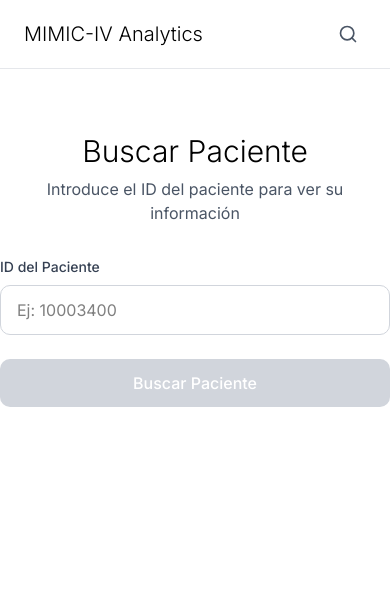
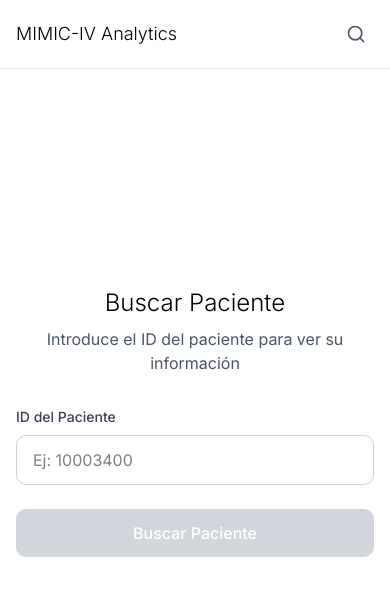
Before and after one commit to Angeloyo/TFG, a Next.js app in the folder frontend/: page /search in a window 390 px wide. Shown: the top 596 px of the page. Built offline with nearby package versions, Linux system fonts and the light colour scheme.

Commit message:
[frontend] responsiveness & layout changes

```diff
--- a/frontend/src/app/page.tsx
+++ b/frontend/src/app/page.tsx
@@ -1,11 +1,11 @@
 export default function Home() {
   return (
-    <div className="h-[calc(100vh-8.6rem)] flex items-center justify-center bg-white ">
-      <div className="text-center">
-        <h1 className="text-4xl md:text-6xl font-light tracking-tight text-black">
+    <div className="min-h-[calc(100vh-8.6rem)] flex items-center justify-center bg-white">
+      <div className="max-w-4xl mx-auto px-4 sm:px-6 lg:px-8 text-center">
+        <h1 className="text-3xl sm:text-4xl lg:text-6xl font-light tracking-tight text-black">
           MIMIC-IV Analytics
         </h1>
-        <p className="mt-4 text-lg text-gray-600 font-light">
+        <p className="mt-4 text-base sm:text-lg text-gray-600 font-light">
           Clinical Data Visualization Platform
         </p>
       </div>
--- a/frontend/src/app/patient/[id]/page.tsx
+++ b/frontend/src/app/patient/[id]/page.tsx
@@ -20,12 +20,11 @@ export default async function PatientPage({ params }: { params: Promise<{ id: st
     const { patient, admissions, total_admissions } = data;
 
     return (
-      <div className="h-[calc(100vh-4.3rem)] bg-white pt-16">
-        <div className="pb-8">
-          <div className="max-w-4xl mx-auto px-8">
+      <div className="min-h-[calc(100vh-5rem)] bg-white py-8">
+        <div className="max-w-4xl mx-auto px-4 sm:px-6 lg:px-8">
           {/* Header */}
           <div className="mb-8">
-              <h1 className="text-3xl font-light text-black mb-2">
+            <h1 className="text-2xl sm:text-3xl font-light text-black mb-2">
               Paciente {patient.subject_id}
             </h1>
             <p className="text-gray-600">
@@ -34,9 +33,9 @@ export default async function PatientPage({ params }: { params: Promise<{ id: st
           </div>
 
           {/* Datos básicos */}
-            <div className="bg-gray-50 p-6 rounded-lg mb-8">
-              <h2 className="text-xl font-medium text-black mb-4">Información básica</h2>
-              <div className="grid grid-cols-2 md:grid-cols-4 gap-4">
+          <div className="bg-gray-50 p-4 sm:p-6 rounded-lg mb-8">
+            <h2 className="text-lg sm:text-xl font-medium text-black mb-4">Información básica</h2>
+            <div className="grid grid-cols-1 sm:grid-cols-2 lg:grid-cols-4 gap-4">
               <div>
                 <p className="text-sm text-gray-600">Género</p>
                 <p className="font-medium">{patient.gender === 'M' ? 'Masculino' : 'Femenino'}</p>
@@ -58,11 +57,11 @@ export default async function PatientPage({ params }: { params: Promise<{ id: st
 
           {/* Historial de ingresos */}
           <div>
-              <h2 className="text-xl font-medium text-black mb-4">Historial de ingresos</h2>
+            <h2 className="text-lg sm:text-xl font-medium text-black mb-4">Historial de ingresos</h2>
             <div className="space-y-4">
               {admissions.map((admission: Admission) => (
                 <div key={admission.hadm_id} className="border border-gray-200 p-4 rounded-lg">
-                    <div className="grid grid-cols-1 md:grid-cols-3 gap-4">
+                  <div className="grid grid-cols-1 sm:grid-cols-2 lg:grid-cols-3 gap-4">
                     <div>
                       <p className="text-sm text-gray-600">Fechas</p>
                       <p className="font-medium">{new Date(admission.admittime).toLocaleDateString()}</p>
@@ -73,7 +72,7 @@ export default async function PatientPage({ params }: { params: Promise<{ id: st
                       <p className="font-medium">{admission.admission_type}</p>
                       <p className="text-sm text-gray-500">{admission.insurance}</p>
                     </div>
-                      <div>
+                    <div className="sm:col-span-2 lg:col-span-1">
                       <p className="text-sm text-gray-600">Resultado</p>
                       <p className="font-medium">{admission.discharge_location}</p>
                       {admission.hospital_expire_flag === 1 && (
@@ -87,13 +86,12 @@ export default async function PatientPage({ params }: { params: Promise<{ id: st
           </div>
         </div>
       </div>
-      </div>
     );
   } catch {
     return (
-      <div className="h-[calc(100vh-4.3rem)] bg-white flex items-center justify-center">
-        <div className="text-center">
-          <h1 className="text-2xl font-light text-black mb-2">Paciente no encontrado</h1>
+      <div className="min-h-[calc(100vh-5rem)] bg-white flex items-center justify-center">
+        <div className="max-w-4xl mx-auto px-4 sm:px-6 lg:px-8 text-center">
+          <h1 className="text-xl sm:text-2xl font-light text-black mb-2">Paciente no encontrado</h1>
           <p className="text-gray-600">El ID {resolvedParams.id} no existe en la base de datos</p>
         </div>
       </div>
--- a/frontend/src/app/search/page.tsx
+++ b/frontend/src/app/search/page.tsx
@@ -16,11 +16,12 @@ export default function SearchPage() {
   };
 
   return (
-    <div className="h-[calc(100vh-4.3rem)] mt-16  bg-white flex  justify-center">
-      <div className="w-full max-w-md">
+    <div className="min-h-[calc(100vh-8.6rem)] bg-white flex items-center justify-center">
+      <div className="max-w-4xl mx-auto px-4 sm:px-6 lg:px-8 w-full">
+        <div className="max-w-md mx-auto">
           {/* Header */}
           <div className="text-center mb-8">
-          <h1 className="text-3xl font-light text-black mb-2">
+            <h1 className="text-2xl sm:text-3xl font-light text-black mb-2">
               Buscar Paciente
             </h1>
             <p className="text-gray-600">
@@ -61,5 +62,6 @@ export default function SearchPage() {
           )}
         </div>
       </div>
+    </div>
   );
 }
--- a/frontend/src/components/Header.tsx
+++ b/frontend/src/components/Header.tsx
@@ -4,9 +4,9 @@ import { Search } from "lucide-react";
 export default function Header() {
   return (
     <header className="w-full bg-white border-b border-gray-200">
-      <div className="max-w-6xl mx-auto px-6 py-4 flex items-center justify-between">
+      <div className="max-w-4xl mx-auto px-4 sm:px-6 lg:px-8 py-4 flex items-center justify-between">
         {/* Título / Logo */}
-        <Link href="/" className="text-xl font-light text-black hover:text-gray-700 transition-colors">
+        <Link href="/" className="text-lg sm:text-xl font-light text-black hover:text-gray-700 transition-colors">
           MIMIC-IV Analytics
         </Link>
 
```
Lines whose indentation alone changed are shown as unchanged.
